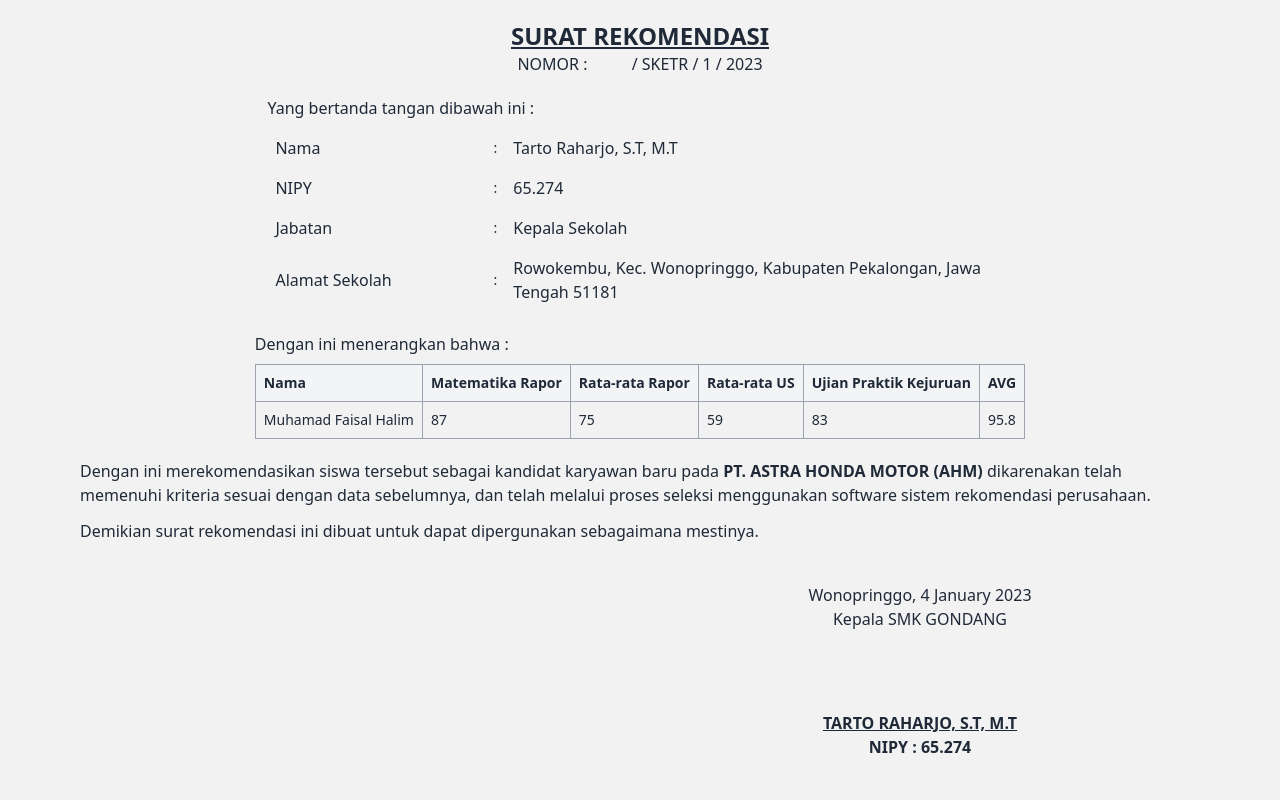
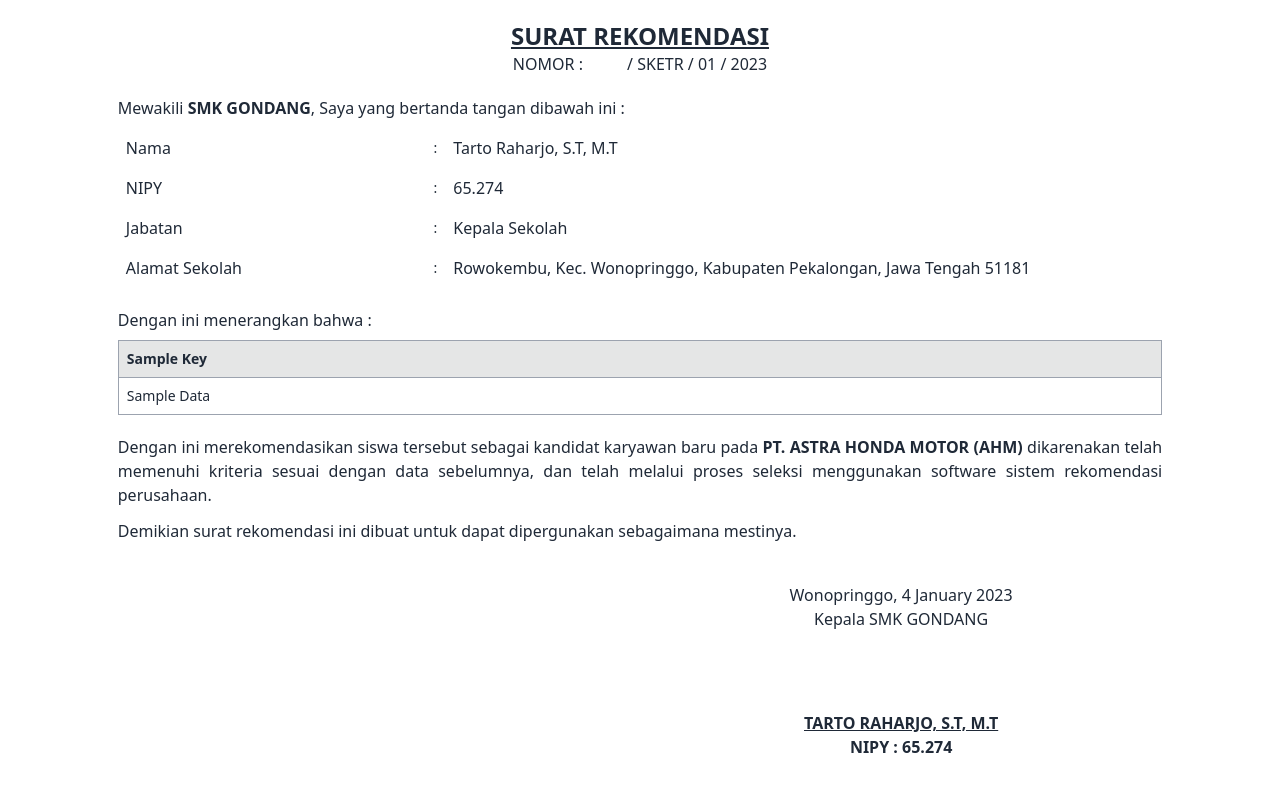
Before and after one commit to halimkun/recomendation-app, a Django app: template templates/print.html in a window 1280 px wide. Run offline with Django 4.2, Linux system fonts and the light colour scheme; the template is opened without the code that fills it: most values are stand-ins (such as "Sample title", 1, 10 or a date in 2020); some libraries are stand-ins or nearby versions.

Commit message:
some update

```diff
--- a/templates/layout.html
+++ b/templates/layout.html
@@ -21,7 +21,7 @@
         {% include "components/nav_menu.html" %}
     {% endif %}
 
-    <div class="px-5 md:px-28 lg:px-20 p-5 min-h-screen bg-base-200">
+    <div class="px-5 md:px-28 lg:px-20 p-5 min-h-screen {% if "print" not in request.path %} bg-base-200 {% endif %}">
         {% block content %} {% endblock %}
     </div>
 
--- a/templates/print.html
+++ b/templates/print.html
@@ -5,8 +5,8 @@
     /* media print marin top  */
     @media print {
         @page {
-            margin-top: 0;
-            margin-bottom: 0;
+            margin: 0;
+            background-color: white;
         }
 
         body {
@@ -14,7 +14,7 @@
         }
     }
 </style>
-<div class="flex flex-col w-full items-center justify-center">
+<div class="flex flex-col w-full justify-center px-[1cm]">
     <!-- <div class="w-[21cm] h-[29.7cm] bg-white p-5 px-[1.5cm] shadow parea" id="parea"> -->
     <div class="text-center">
         <h1 class="text-2xl font-bold underline">SURAT REKOMENDASI</h1>
@@ -22,7 +22,7 @@
                 id="year"></span></p>
     </div>
     <div class="mt-5">
-        <p>Yang bertanda tangan dibawah ini :</p>
+        <p class="text-justify">Mewakili <span class="font-bold uppercase">SMK GONDANG</span>, Saya yang bertanda tangan dibawah ini :</p>
         <table class="table-compact table-fixed text-left mt-2">
             <tr>
                 <td class=" text-base border-0 w-[30%]">Nama</td>
@@ -48,34 +48,28 @@
         </table>
     </div>
     <div class="mt-5">
-        <p>Dengan ini menerangkan bahwa : </p>
-        <table class="table-compact table-fixed text-left border-collapse border border-gray-400 mt-2">
+        <p class="text-justify">Dengan ini menerangkan bahwa : </p>
+        <table class="table-compact w-full table-fixed text-left border-collapse border border-gray-400 mt-2">
             <tr>
-                <th class="bg-gray-100 border border-gray-400">Nama</th>
-                <th class="bg-gray-100 border border-gray-400">Matematika Rapor</th>
-                <th class="bg-gray-100 border border-gray-400">Rata-rata Rapor</th>
-                <th class="bg-gray-100 border border-gray-400">Rata-rata US</th>
-                <th class="bg-gray-100 border border-gray-400">Ujian Praktik Kejuruan</th>
-                <th class="bg-gray-100 border border-gray-400">AVG</th>
+                {% for k in key %}
+                    <th class="border capitalize border-gray-400 bg-base-300 p-2">{{ k }}</th>
+                {% endfor %}
             </tr>
             <tr>
-                <td class="border border-gray-400">Muhamad Faisal Halim</td>
-                <td class="border border-gray-400">87</td>
-                <td class="border border-gray-400">75</td>
-                <td class="border border-gray-400">59</td>
-                <td class="border border-gray-400">83</td>
-                <td class="border border-gray-400">95.8</td>
+                {% for v in data %}
+                    <td class="border capitalize border-gray-400">{{ v }}</td>
+                {% endfor %}
             </tr>
         </table>
     </div>
     <div class="mt-5">
-        <p>
+        <p class="text-justify">
             Dengan ini merekomendasikan siswa tersebut sebagai kandidat karyawan baru pada <span
                 class="font-bold uppercase">PT. ASTRA HONDA MOTOR (AHM)</span> dikarenakan telah memenuhi kriteria
             sesuai dengan data sebelumnya, dan telah melalui proses seleksi menggunakan software sistem rekomendasi
             perusahaan.
         </p>
-        <p class="mt-3">
+        <p class="mt-3 text-justify">
             Demikian surat rekomendasi ini dibuat untuk dapat dipergunakan sebagaimana mestinya.
         </p>
     </div>
@@ -94,7 +88,8 @@
 </div>
 
 <script>
-    const month = new Date().getMonth() + 1;
+    // month with zero
+    const month = new Date().toLocaleString('default', { month: '2-digit' });
     const year = new Date().getFullYear();
     document.getElementById('month').innerHTML = month;
     document.getElementById('year').innerHTML = year;
@@ -109,6 +104,7 @@
 
     // onload download pdf parea
     window.onload = function () {
+
         window.print();
         // html2pdf(document.getElementById('parea'), {
         //     margin: [5, 2, 2, 2],
```
Also changed, not shown: django_rekomendasi/views.py (+16 -1 lines), templates/rekomendasi.html (+25 -10 lines).
